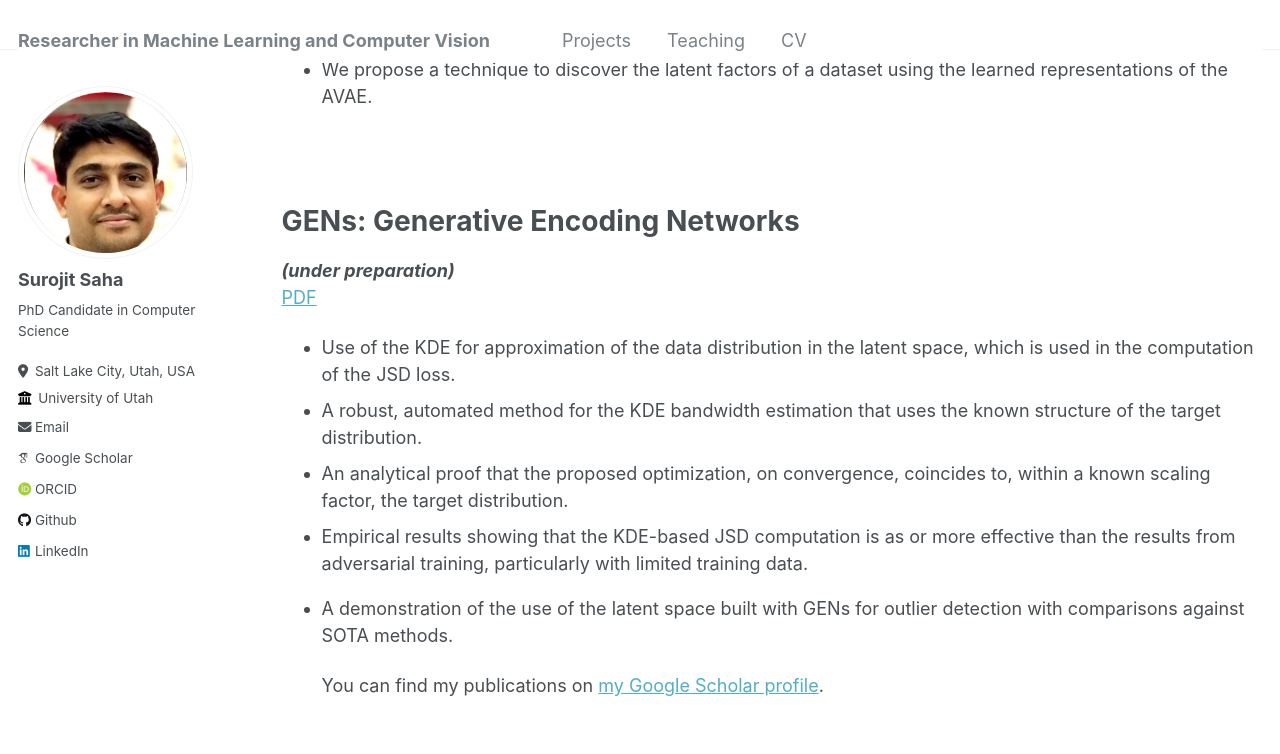
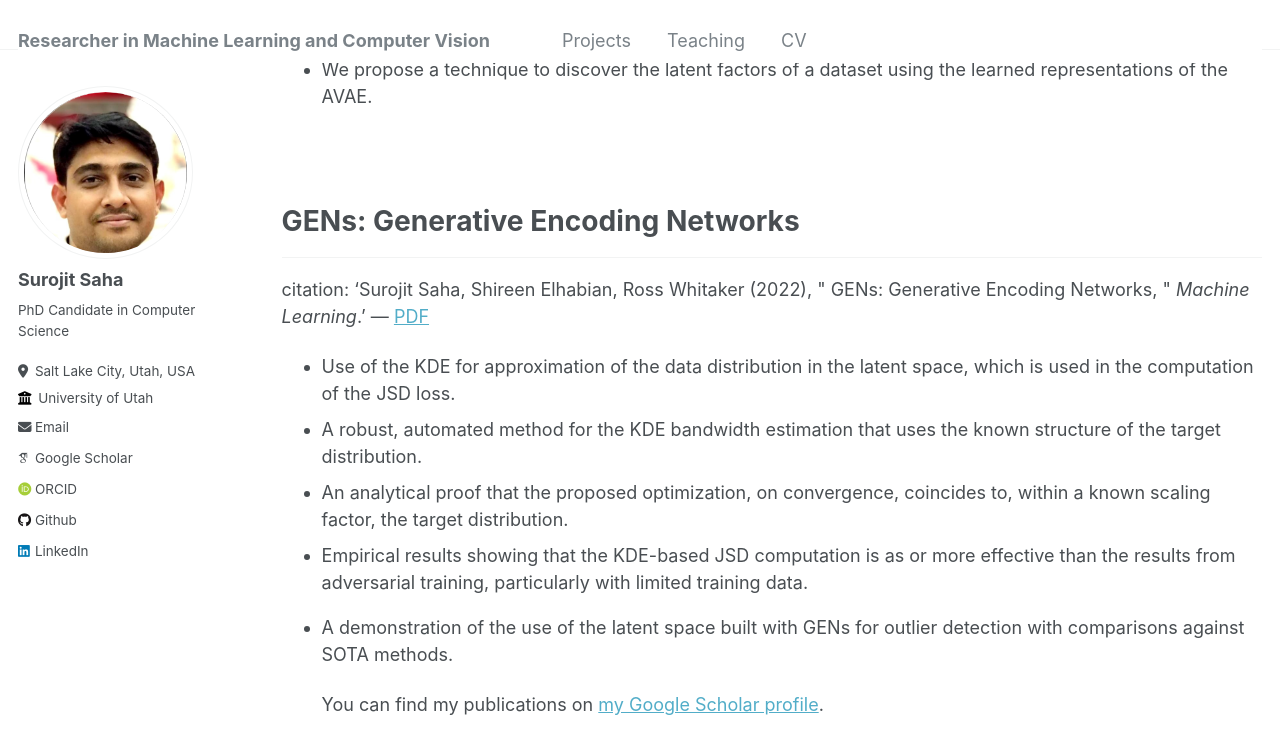
Before and after one commit to Surojit-Utah/Surojit-Utah.github.io, a Jekyll site: the page built from _pages/publications.md, in a window 1280 px wide and 900 px high, scrolled down 1439 px. Shown: the top 754 px of the window. Built offline with Jekyll 4.4.1, drawn with Linux system fonts in a browser that asks for light colours; some web fonts are replaced.

Commit message:
Update publications.md

```diff
--- a/_pages/publications.md
+++ b/_pages/publications.md
@@ -56,12 +56,9 @@ citation: 'Surojit Saha, Ross Whitaker. (2024). &quot; Matching aggregate poster
 <br />
 <br />
 # GENs: Generative Encoding Networks
-<!---
 ---
 citation: 'Surojit Saha, Shireen Elhabian, Ross Whitaker (2022), &quot; GENs: Generative Encoding Networks, &quot; <i>Machine Learning</i>.'
 ---
--->
-***(under preparation)***<br />
 [PDF](http://surojit-utah.github.io/files/GEN.pdf "PDF")
 
 * Use of the KDE for approximation of the data distribution in the latent space, which is used in the computation of the JSD loss.
```
